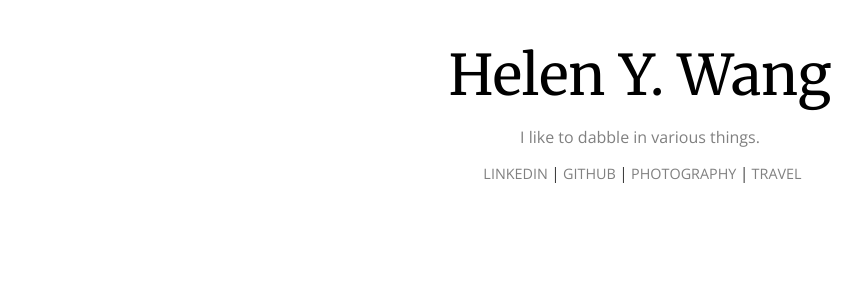
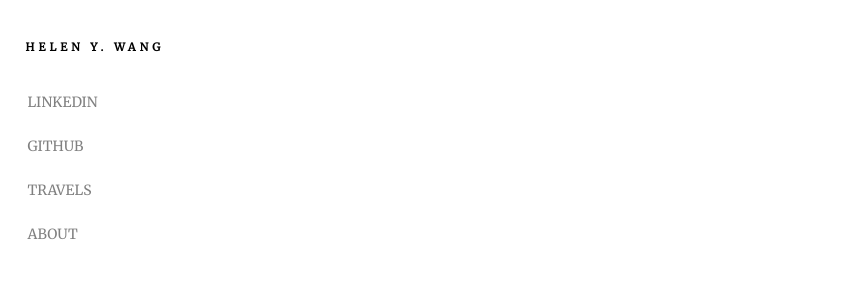
Before and after one commit to helen-/helenwang.ca, an Angular app: page / in a window 1280 px wide. Shown: the top 300 px of the page, without its empty margins (0-868 px from the left). Built offline with nearby package versions, Linux system fonts and the light colour scheme.

Commit message:
Added about page and updated travels page

```diff
--- /dev/null
+++ b/src/app/about.component.html
@@ -0,0 +1,7 @@
+
+<div class="content" *ngIf="displayAbout">
+  <p>BSc Computer Science and Statistics, McGill University.</p>
+  <p>Analog/film enthusiast. In 2016, I switched to the Fuji X-series.</p>
+  <p>Currently residing in Montréal, Québec.</p>
+  <a href="mailto:helen.yafei.wang@gmail.com">helen.yafei.wang@gmail.com</a>
+</div>
--- a/src/app/app.module.ts
+++ b/src/app/app.module.ts
@@ -4,14 +4,14 @@ import { FormsModule } from '@angular/forms';
 import { HttpModule } from '@angular/http';
 
 import { HeaderComponent } from './header.component';
-import { PhotographyComponent } from './photography.component';
 import { TravelComponent } from './travel.component';
+import { AboutComponent } from './about.component';
 
 @NgModule({
   declarations: [
     HeaderComponent,
-    PhotographyComponent,
-    TravelComponent
+    TravelComponent,
+    AboutComponent
   ],
   imports: [
     BrowserModule,
--- a/src/app/header.component.css
+++ b/src/app/header.component.css
@@ -1,14 +1,17 @@
 body {
   font-size: 100%;
   line-height: 1.2;
+  background-color: #fffbf5;
 }
 
 h1 {
   color: black;
-  font-size: 3.5em;
+  font-size: 11px;
+  letter-spacing: 4px;
   margin: 0 auto;
-  font-weight: normal;
+  font-weight: bold;
   font-family: 'Merriweather', serif;
+  text-transform: uppercase;
 }
 
 p {
@@ -19,41 +22,66 @@ p {
 }
 
 .header {
-  left: 50%;
+  left: 2%;
   top: 5%;
   position: absolute;
-  text-align: center;
-  transform: translate(-50%);
+  text-align: left;
 }
 
 .content {
-  left: 50%;
-  top: 30%;
-  text-align: center;
+  left: 15%;
+  top: 10%;
+  text-align: left;
   position: absolute;
-  transform: translate(-50%);
-  max-width: 500px;
+  max-width: 1000px;
+  font-size: 11px;
+  color: grey;
+  font-family: 'Merriweather', serif;
+}
+
+.content-photos {
+  left: 25%;
+  top: 10%;
+  text-align: left;
+  position: absolute;
+  max-width: 1000px;
+  font-size: 11px;
+  color: grey;
+  font-family: 'Merriweather', serif;
+}
+
+.content-photos img {
+  margin-bottom: 20px;
+}
+
+.content a {
+  color: grey;
+  text-decoration: none;
 }
 
 .links {
   max-width: 600px;
-  margin-left: 5px;
 }
 
 .links ul {
-  padding: 0;
+  padding: 20px 0;
 }
 
 .links li {
-  display: inline-block;
+  display: block;
   list-style: none;
+  line-height: 20px;
+  margin-bottom: 20px;
 }
 
 .links a {
   color: grey;
   text-decoration: none;
-  font-size: 0.9em;
-  font-family: 'Open Sans', sans-serif;
+  font-size: 14px;
+  line-height: 24px;
+  letter-spacing: 0;
+  font-family: 'Merriweather', serif;
+  font-weight: 100;
   margin: 0 2px 0 2px;
   text-transform: uppercase;
 }
--- a/src/app/header.component.html
+++ b/src/app/header.component.html
@@ -1,18 +1,17 @@
 <div class="header">
   <h1>Helen Y. Wang</h1>
-  <p>I like to dabble in various things.</p>
+  <!-- <p>I like to dabble in various things.</p> -->
   <div class="links">
     <ul>
-      <li><a href="https://www.linkedin.com/in/helenwang-" target="_blank">Linkedin</a></li> |
-      <li><a href="https://github.com/helen-" target="_blank">Github</a></li> |
-      <!-- <li><a href="">Photography</a></li> | -->
-      <li><a (click)="togglePhotography()" href="#">Photography</a></li> |
-      <li><a (click)="toggleTravel()" href="#">Travel</a></li>
+      <li><a href="https://www.linkedin.com/in/helenwang-" target="_blank">Linkedin</a></li>
+      <li><a href="https://github.com/helen-" target="_blank">Github</a></li>
+      <li><a (click)="toggleTravels()" href="#">Travels</a></li>
+      <li><a (click)="toggleAbout()" href="#">About</a></li>
     </ul>
   </div>
 
 
 </div>
 
-<photography [displayPhotography]="displayPhotography"></photography>
-<travel [displayTravel]="displayTravel"></travel>
+<travel [displayTravels]="displayTravels"></travel>
+<about [displayAbout]="displayAbout"></about>
--- a/src/app/header.component.ts
+++ b/src/app/header.component.ts
@@ -6,16 +6,16 @@ import { Component } from '@angular/core';
   styleUrls: ['./header.component.css']
 })
 export class HeaderComponent {
-  displayPhotography: Boolean;
-  displayTravel: Boolean;
+  displayTravels: Boolean;
+  displayAbout: Boolean;
 
-  togglePhotography(): void {
-    this.displayTravel = false;
-    this.displayPhotography = true;
+  toggleTravels(): void {
+    this.displayAbout = false;
+    this.displayTravels = true;
   }
 
-  toggleTravel(): void {
-    this.displayPhotography = false;
-    this.displayTravel = true;
+  toggleAbout(): void {
+    this.displayTravels = false;
+    this.displayAbout = true;
   }
 }
--- a/src/app/photography.component.html
+++ /dev/null
@@ -1,4 +0,0 @@
-
-<div class="content" *ngIf="displayPhotography">
-  <p>Analog/film enthusiast. In 2016, I made the decision to switch to the Fuji X-series system and I never looked back.</p>
-</div>
--- a/src/app/travel.component.html
+++ b/src/app/travel.component.html
@@ -1,4 +1,27 @@
 
-<div class="content" *ngIf="displayTravel">
-  <p></p>
+<div class="content-photos" *ngIf="displayTravels">
+  <h1>I mainly shoot with a Fuji X-T10 and 23mm f/2.</h1>
+  <p>
+  <img src="https://c1.staticflickr.com/1/321/32697324796_e2fcbf345b_b.jpg" width="1024" height="616"/>
+  <img src="https://c1.staticflickr.com/1/512/32737672945_5c66a0a98e_b.jpg" width="1024" height="683"/>
+  <img src="https://c1.staticflickr.com/1/779/32697327716_8a608bfdab_h.jpg" width="1024" height="1536"/>
+  <img src="https://c1.staticflickr.com/1/493/32737676605_8bd50b39b7_h.jpg" width="1024" height="1536"/>
+  <img src="https://c1.staticflickr.com/1/363/31894540934_b9cfea09d4_b.jpg" width="1024" height="683"/>
+  <img src="https://c1.staticflickr.com/1/671/32737573625_539e13edb2_b.jpg" width="1024" height="683"/>
+  <img src="https://c1.staticflickr.com/1/723/31923697763_0b63ab6ce1_h.jpg" width="1024" height="683"/>
+  <img src="https://c1.staticflickr.com/1/535/32584277592_1145ca3e3d_h.jpg" width="1024" height="1536"/>
+  <img src="https://c1.staticflickr.com/1/457/32584270712_fbba0600d9_h.jpg" width="1024" height="1536"/>
+  <img src="https://c1.staticflickr.com/1/681/31894556434_934543d2cf_h.jpg" width="1024" height="683"/>
+  <img src="https://c1.staticflickr.com/1/774/32737679365_54c724b8ce_h.jpg" width="1024" height="683"/>
+  <img src="https://c1.staticflickr.com/1/669/31923702043_fdb97665fc_h.jpg" width="1024" height="683"/>
+  <img src="https://c1.staticflickr.com/1/673/32584280372_0a8d416c33_h.jpg" width="1024" height="683"/>
+  <img src="https://c1.staticflickr.com/1/633/31923693523_7219acf043_h.jpg" width="1024" height="1536"/>
+  <img src="https://c1.staticflickr.com/1/700/32584274142_cbca54833e_h.jpg" width="1024" height="683"/>
+  <img src="https://c1.staticflickr.com/1/687/31923688413_1e14c87cfa_h.jpg" width="1024" height="683"/>
+  <img src="https://c1.staticflickr.com/1/468/32584266912_ac02e6846f_h.jpg" width="1024" height="683"/>
+  <img src="https://c1.staticflickr.com/1/546/31894554434_c9df253bd9_h.jpg" width="1024" height="683"/>
+  <img src="https://c1.staticflickr.com/1/710/31894560514_9c9ff52eed_h.jpg" width="1024" height="683"/>
+  <img src="https://c1.staticflickr.com/1/578/31894549584_02c37cd6ca_h.jpg" width="1024" height="683"/>
+  <img src="https://c1.staticflickr.com/1/782/31894545144_2b200d4db2_h.jpg" width="1024" height="683"/>
+  <img src="https://c1.staticflickr.com/1/447/31894538514_bfbe67403f_b.jpg" width="1024" height="683"/>
 </div>
--- a/src/app/travel.component.ts
+++ b/src/app/travel.component.ts
@@ -8,5 +8,5 @@ import { Component, Input } from '@angular/core';
 
 export class TravelComponent {
   @Input()
-  displayTravel: Boolean;
+  displayTravels: Boolean;
 }
--- a/src/index.html
+++ b/src/index.html
@@ -2,7 +2,7 @@
 <html>
 <head>
   <meta charset="utf-8">
-  <title>Helen Wang</title>
+  <title>helen y. wang</title>
   <meta name="description" content="Helen Y. Wang">
   <meta name="keywords" content="Web Developer, Full stack developer, Java, Javascript, Angular, AngularJS, React, ReactJS, Node, NodeJS, Django, Mongo, MongoDB, Elasticsearch, Docker, SQL, MySQL, PostgreSQL, Montreal, Canada, McGill"
   <base href="/">
@@ -10,8 +10,9 @@
   <link href="https://fonts.googleapis.com/css?family=Merriweather" rel="stylesheet">
   <meta name="viewport" content="width=device-width, initial-scale=1">
   <link rel="icon" type="image/x-icon" href="favicon.ico">
+  <script type="text/javascript" src="http://code.jquery.com/jquery-1.9.1.js"></script>
 </head>
-<body>
+<body class="home page page-id-25 page-template-default">
   <header></header>
 </body>
 </html>
```
Also changed, not shown: src/app/about.component.ts (added, +12 -0 lines), src/app/photography.component.ts (deleted, +0 -12 lines), 1 other file (tests, documents, lock files or other folders).
